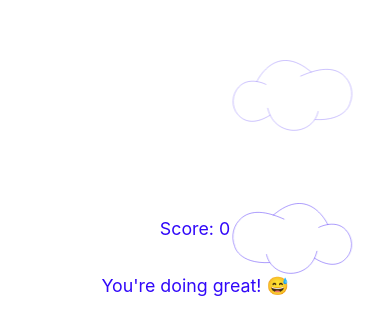
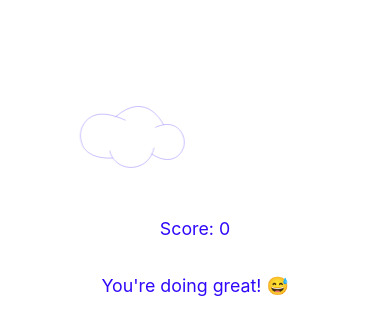
Before and after one commit to linhnguyen817/linda, a React (Create React App) app: page / in a window 390 px wide. Shown: the part 165-500 px from the top of the page. Built offline with nearby package versions, Linux system fonts and the light colour scheme.

Commit message:
responsive cloud xOffsets

```diff
--- a/src/App.js
+++ b/src/App.js
@@ -14,39 +14,19 @@ const Emoji = ({symbol, label}) => (
   </span>
 );
 
-function getWindowDimensions() {
-  const { innerWidth: width, innerHeight: height } = window;
-  return {
-    width,
-    height
-  };
-}
-/*
-function useWindowDimensions() {
-  const [windowDimensions, setWindowDimensions] = useState(getWindowDimensions());
-
-  useEffect(() => {
-    function handleResize() {
-      setWindowDimensions(getWindowDimensions());
-    }
-
-    window.addEventListener('resize', handleResize);
-    return () => window.removeEventListener('resize', handleResize);
-  }, []);
-
-  return windowDimensions;
-}
-*/
+const getWindowWidth = () => window.innerWidth
+  || document.documentElement.clientWidth
+  || document.body.clientWidth;
 
 const numClouds = 10;
 function generateClouds() {
-  const xOffset = getWindowDimensions().width / 4;
+  const maxXOffset = window.innerWidth / 4;
 
   let clouds = [];
   for (let i = 0; i < numClouds; i++) {
     clouds.push({
       id: i,
-      xOffset: i % 2 === 0 ? xOffset : -1 * xOffset,
+      xOffset: Math.floor(Math.random() * maxXOffset),
       isReflected: Math.random() < 0.5,
       isVisible: false,
       // TODO: emoji: ,
@@ -60,7 +40,8 @@ function App() {
   const [cloudIndex, setCloudIndex] = useState(0);
   const [clouds, setClouds] = useState(generateClouds());
 
-  const cloudIntervalTime = 2300;
+  // make generated clouds visible at set interval
+  const cloudIntervalTime = 3000;
   useEffect(() => {
     const interval = setInterval(() => {
       let newClouds = [...clouds];
@@ -68,8 +49,38 @@ function App() {
       setClouds(newClouds);
       setCloudIndex(cloudIndex >= numClouds - 1 ? 0 : cloudIndex + 1);
     }, cloudIntervalTime);
+
     return () => clearInterval(interval);
   }, [cloudIndex, clouds]);
+
+  // resize clouds as window width changes
+  const [windowWidth, setWindowWidth] = useState(getWindowWidth());
+
+  useEffect(() => {
+    // timeoutId for debounce mechanism
+    let timeoutId = null;
+    function handleResize() {
+      // prevent execution of previous setTimeout
+      clearTimeout(timeoutId);
+      // change width from the state object after 150 milliseconds
+      timeoutId = setTimeout(() => setWindowWidth(getWindowWidth()), 150);
+
+      // re-calculate cloud offsets with new window width
+      let maxXOffset = windowWidth / 4;
+      clouds.map(cloud => {
+        cloud.xOffset = Math.floor(Math.random() * maxXOffset);
+      })
+    };
+
+    // set resize listener
+    window.addEventListener('resize', handleResize);
+
+    // clean up function
+    return () => {
+      // remove resize listener
+      window.removeEventListener('resize', handleResize);
+    }
+  }, []);
 
   return (
     <div className="App">
--- a/src/styles.css
+++ b/src/styles.css
@@ -8,7 +8,7 @@
 }
 
 .cloud {
-  height: 4em;
+  height: 3.5em;
   fill: white;
   position: absolute;
 }
```
Also changed, not shown: 1 other file (tests, documents, lock files or other folders).
